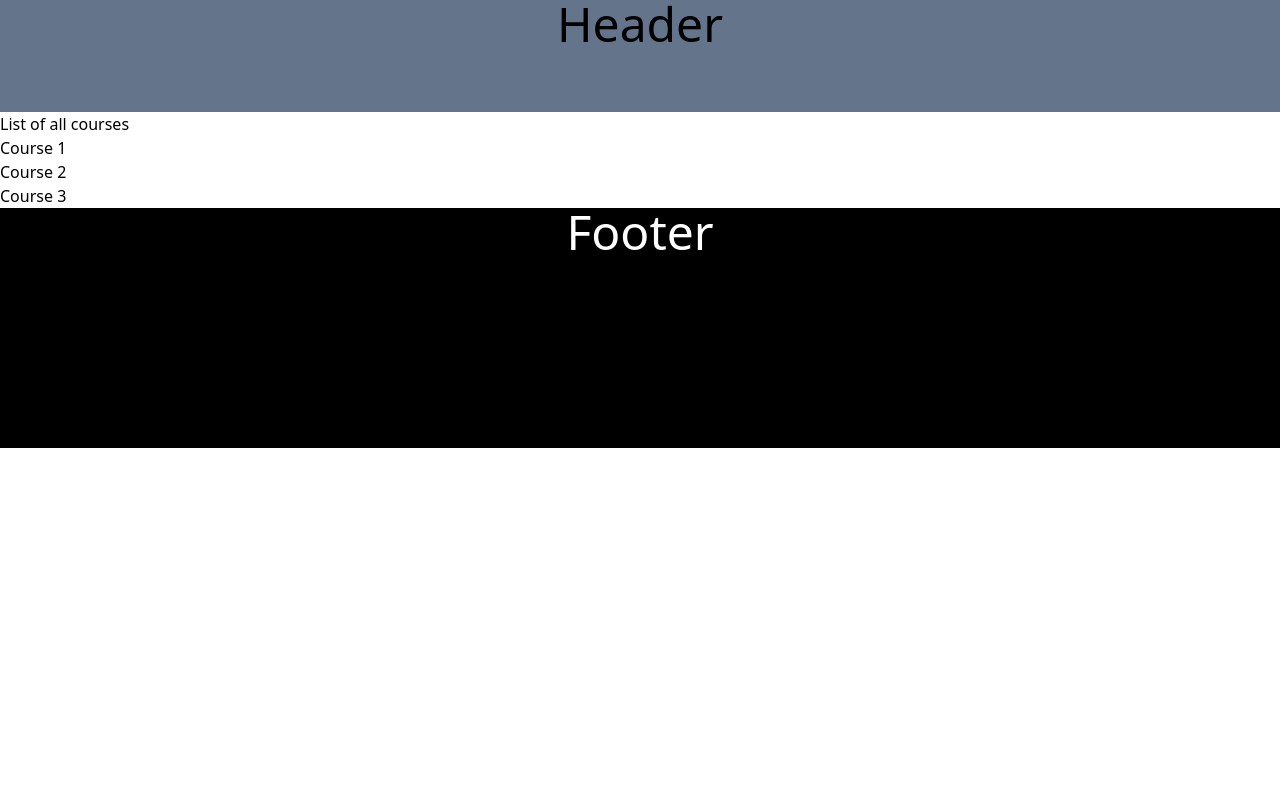
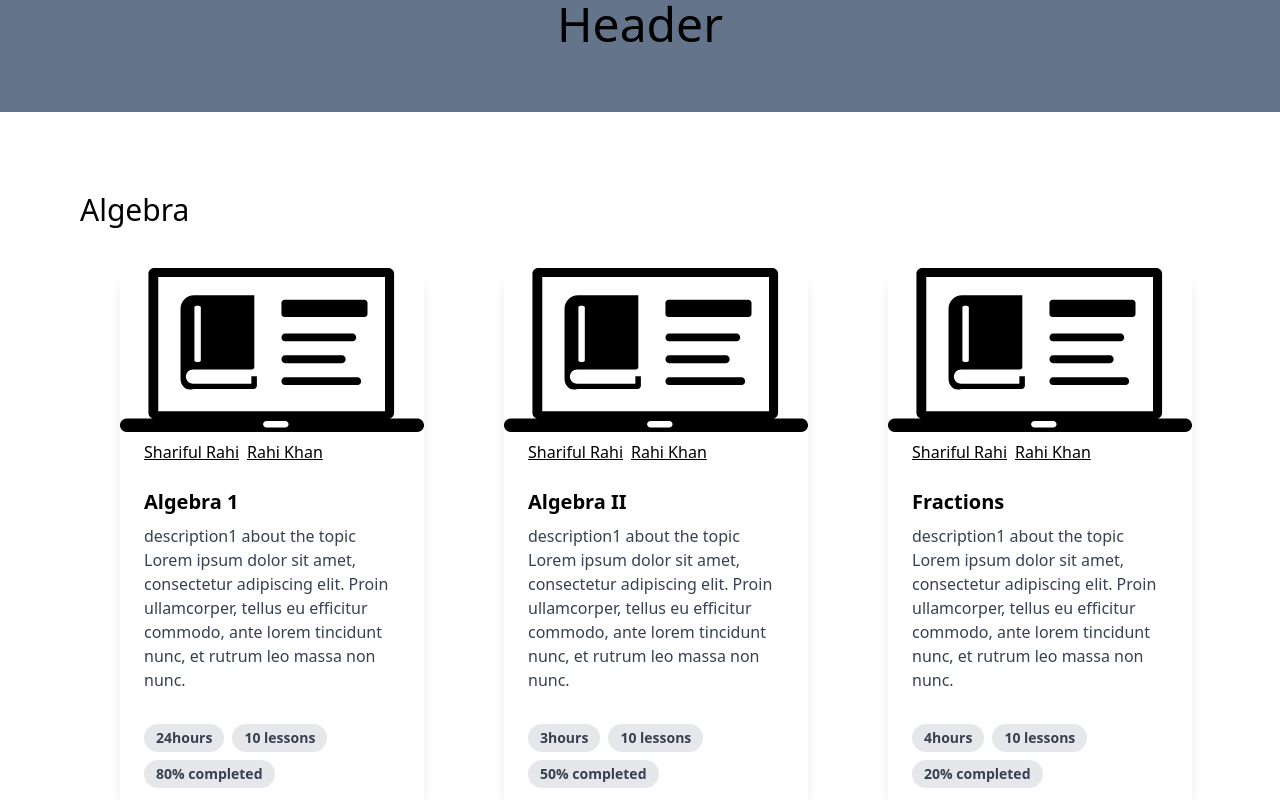
Before and after one commit to Asib27/MathMaster-Frontend, a React (Vite) app: page /courses in a window 1280 px wide. Shown: the top 800 px of the page. Built offline with nearby package versions, Linux system fonts and the light colour scheme.

Commit message:
add all course page

```diff
--- a/src/routes/courses.jsx
+++ b/src/routes/courses.jsx
@@ -1,12 +1,202 @@
+import { Link } from 'react-router-dom'
+
 export default function Courses () {
+  const courses = [
+    {
+      id: 1,
+      name: 'Algebra 1',
+      type: 'Algebra',
+      estimatedTime: '24hours',
+      image: '/src/assets/online-course-icon.svg',
+      description: 'description1 about the topic Lorem ipsum dolor sit amet, consectetur adipiscing elit. Proin ullamcorper, tellus eu efficitur commodo, ante lorem tincidunt nunc, et rutrum leo massa non nunc.',
+      authors: [
+        {
+          id: '1',
+          name: 'Shariful Rahi'
+        },
+        {
+          id: '2',
+          name: 'Rahi Khan'
+        }
+      ],
+      lessonCount: 10,
+      quizCount: 4,
+      completed: 80
+    },
+    {
+      id: 2,
+      name: 'Algebra II',
+      type: 'Algebra',
+      estimatedTime: '3hours',
+      image: '/src/assets/online-course-icon.svg',
+      description: 'description1 about the topic Lorem ipsum dolor sit amet, consectetur adipiscing elit. Proin ullamcorper, tellus eu efficitur commodo, ante lorem tincidunt nunc, et rutrum leo massa non nunc.',
+      authors: [
+        {
+          id: '1',
+          name: 'Shariful Rahi'
+        },
+        {
+          id: '2',
+          name: 'Rahi Khan'
+        }
+      ],
+      quizCount: 4,
+      lessonCount: 10,
+      completed: 50
+    },
+    {
+      id: 3,
+      name: 'Fractions',
+      type: 'Algebra',
+      estimatedTime: '4hours',
+      image: '/src/assets/online-course-icon.svg',
+      description: 'description1 about the topic Lorem ipsum dolor sit amet, consectetur adipiscing elit. Proin ullamcorper, tellus eu efficitur commodo, ante lorem tincidunt nunc, et rutrum leo massa non nunc.',
+      authors: [
+        {
+          id: '1',
+          name: 'Shariful Rahi'
+        },
+        {
+          id: '2',
+          name: 'Rahi Khan'
+        }
+      ],
+      lessonCount: 10,
+      quizCount: 4,
+      completed: 20
+    },
+    {
+      id: 4,
+      name: 'Euclidean Geometry',
+      type: 'Geometry',
+      estimatedTime: '10hours',
+      image: '/src/assets/online-course-icon.svg',
+      description: 'description1 about the topic Lorem ipsum dolor sit amet, consectetur adipiscing elit. Proin ullamcorper, tellus eu efficitur commodo, ante lorem tincidunt nunc, et rutrum leo massa non nunc.',
+      authors: [
+        {
+          id: '1',
+          name: 'Shariful Rahi'
+        },
+        {
+          id: '2',
+          name: 'Rahi Khan'
+        }
+      ],
+      lessonCount: 10,
+      quizCount: 4,
+      completed: 80
+    },
+    {
+      id: 5,
+      name: 'Coordinate Geometry',
+      type: 'Geometry',
+      estimatedTime: '8hours',
+      image: '/src/assets/online-course-icon.svg',
+      description: 'description1 about the topic Lorem ipsum dolor sit amet, consectetur adipiscing elit. Proin ullamcorper, tellus eu efficitur commodo, ante lorem tincidunt nunc, et rutrum leo massa non nunc.',
+      authors: [
+        {
+          id: '1',
+          name: 'Shariful Rahi'
+        },
+        {
+          id: '2',
+          name: 'Rahi Khan'
+        }
+      ],
+      lessonCount: 10,
+      quizCount: 4,
+      completed: 100
+    },
+    {
+      id: 6,
+      name: 'Basic Counting',
+      type: 'Combinatorics and Probability',
+      estimatedTime: '9hours',
+      image: '/src/assets/online-course-icon.svg',
+      description: 'description1 about the topic Lorem ipsum dolor sit amet, consectetur adipiscing elit. Proin ullamcorper, tellus eu efficitur commodo, ante lorem tincidunt nunc, et rutrum leo massa non nunc.',
+      authors: [
+        {
+          id: '1',
+          name: 'Shariful Rahi'
+        },
+        {
+          id: '2',
+          name: 'Rahi Khan'
+        }
+      ],
+      lessonCount: 10,
+      quizCount: 4,
+      completed: 80
+    },
+    {
+      id: 7,
+      name: 'statistics',
+      type: 'Combinatorics and Probability',
+      estimatedTime: '1hours',
+      image: '/src/assets/online-course-icon.svg',
+      description: 'description1 about the topic Lorem ipsum dolor sit amet, consectetur adipiscing elit. Proin ullamcorper, tellus eu efficitur commodo, ante lorem tincidunt nunc, et rutrum leo massa non nunc.',
+      authors: [
+        {
+          id: '1',
+          name: 'Shariful Rahi'
+        },
+        {
+          id: '2',
+          name: 'Rahi Khan'
+        }
+      ],
+      lessonCount: 10,
+      quizCount: 4,
+      completed: 80
+    }
+  ]
+
+  const courseTypes = courses.map(course => course.type)
+  const uniqueCourseTypes = [...new Set(courseTypes)]
+
   return (
-    <>
-      <p> List of all courses</p>
-      <ul>
-        <li> <a href='/courses/1'>Course 1</a></li>
-        <li> <a href='/courses/2'>Course 2</a></li>
-        <li> <a href='/courses/3'>Course 3</a></li>
-      </ul>
-    </>
+    <div className='m-20'>
+      {
+        uniqueCourseTypes.map((type, index) => {
+          return (
+            <div key={index}>
+              <h3 className='text-3xl'> {type} </h3>
+              <div className='flex flex-nowrap overflow-x-scroll no-scrollbar'>
+
+                {courses.filter(course => course.type === type).map(course => {
+                  return (
+                    <Link key={course.id} to={`/courses/${course.id}`}>
+                      <div className='inline-block p-10 basis-1/3 min-w-96'>
+                        <div className='rounded overflow-hidden shadow-lg transition-shadow duration-300 ease-in-out'>
+                          <img className='w-full' src={course.image} alt='Course Image' />
+                          <div className='flex gap-2 px-6 py-2'>
+                            {course.authors.map(author => (
+                              <Link to={`/authors/${author.id}`} className='underline' key={author.id}>{author.name}</Link>
+                            ))}
+                          </div>
+
+                          <div className='px-6 py-4'>
+                            <div className='font-bold text-xl mb-2'>{course.name}</div>
+
+                            <p className='text-gray-700 text-base'>
+                              {course.description}
+                            </p>
+                          </div>
+                          <div className='px-6 pt-4 pb-2'>
+                            <span className='inline-block bg-gray-200 rounded-full px-3 py-1 text-sm font-semibold text-gray-700 mr-2 mb-2'>{course.estimatedTime}</span>
+                            <span className='inline-block bg-gray-200 rounded-full px-3 py-1 text-sm font-semibold text-gray-700 mr-2 mb-2'>{course.lessonCount + ' lessons'}</span>
+                            <span className='inline-block bg-gray-200 rounded-full px-3 py-1 text-sm font-semibold text-gray-700 mr-2 mb-2'>{course.completed + '% completed'}</span>
+                          </div>
+                        </div>
+                      </div>
+                    </Link>
+                  )
+                })}
+              </div>
+            </div>
+          )
+        })
+      }
+    </div>
   )
 }
--- a/tailwind.config.js
+++ b/tailwind.config.js
@@ -1,3 +1,5 @@
+const plugin = require('tailwindcss/plugin')
+
 /** @type {import('tailwindcss').Config} */
 export default {
   content: [
@@ -7,5 +9,17 @@ export default {
   theme: {
     extend: {}
   },
-  plugins: []
+  plugins: [
+    plugin(function ({ addUtilities }) {
+      addUtilities({
+        '.no-scrollbar::-webkit-scrollbar': {
+          display: 'none'
+        },
+        '.no-scrollbar': {
+          '-ms-overflow-style': 'none',
+          'scrollbar-width': 'none'
+        }
+      })
+    })
+  ]
 }
```
Also changed, not shown: src/assets/online-course-icon.svg (added).
